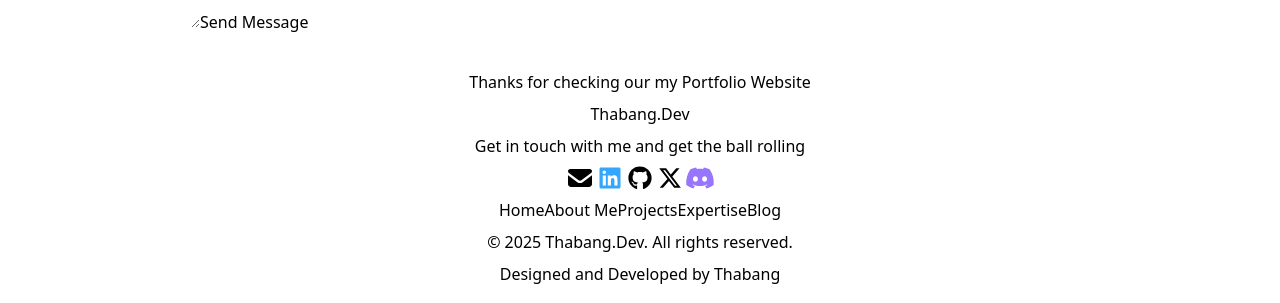
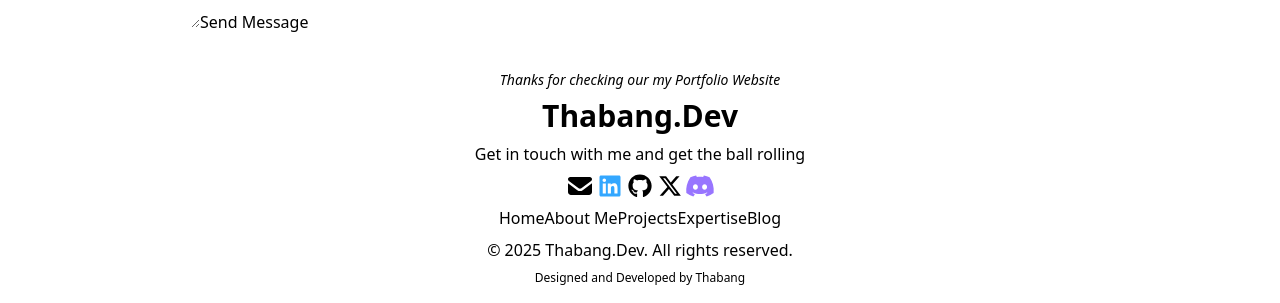
Before and after one commit to thabangDev77/thabangdev-portfolio, a React (Vite) app in the folder thabangdev-portfolio/: page / in a window 1280 px wide. Shown: the part 2552-2855 px from the top of the page. Built offline with nearby package versions, Linux system fonts and the light colour scheme.

Commit message:
style: improve typography for the footer section

```diff
--- a/thabangdev-portfolio/src/components/footer/Footer.jsx
+++ b/thabangdev-portfolio/src/components/footer/Footer.jsx
@@ -8,8 +8,8 @@ function Footer() {
   return (
     <footer className='flex flex-col justify-center items-center gap-2 my-5 pt-4'>
 
-      <p>Thanks for checking our my Portfolio Website</p>
-      <h3>Thabang.Dev</h3>
+      <p className='text-sm italic'>Thanks for checking our my Portfolio Website</p>
+      <h3 className='text-3xl font-bold'>Thabang.Dev</h3>
       <p>Get in touch with me and get the ball rolling</p>
       <div>
           {/* Social media icons */}
@@ -27,8 +27,8 @@ function Footer() {
           <a href="#">Expertise</a>
           <a href="#">Blog</a>
       </div>
-      <p>&copy; 2025 Thabang.Dev. All rights reserved.</p>
-      <p>Designed and Developed by <a href="#">Thabang</a></p>
+      <p className='text-'>&copy; 2025 Thabang.Dev. All rights reserved.</p>
+      <p className='text-xs'>Designed and Developed by <a href="#">Thabang</a></p>
 
     </footer>
   )
```
